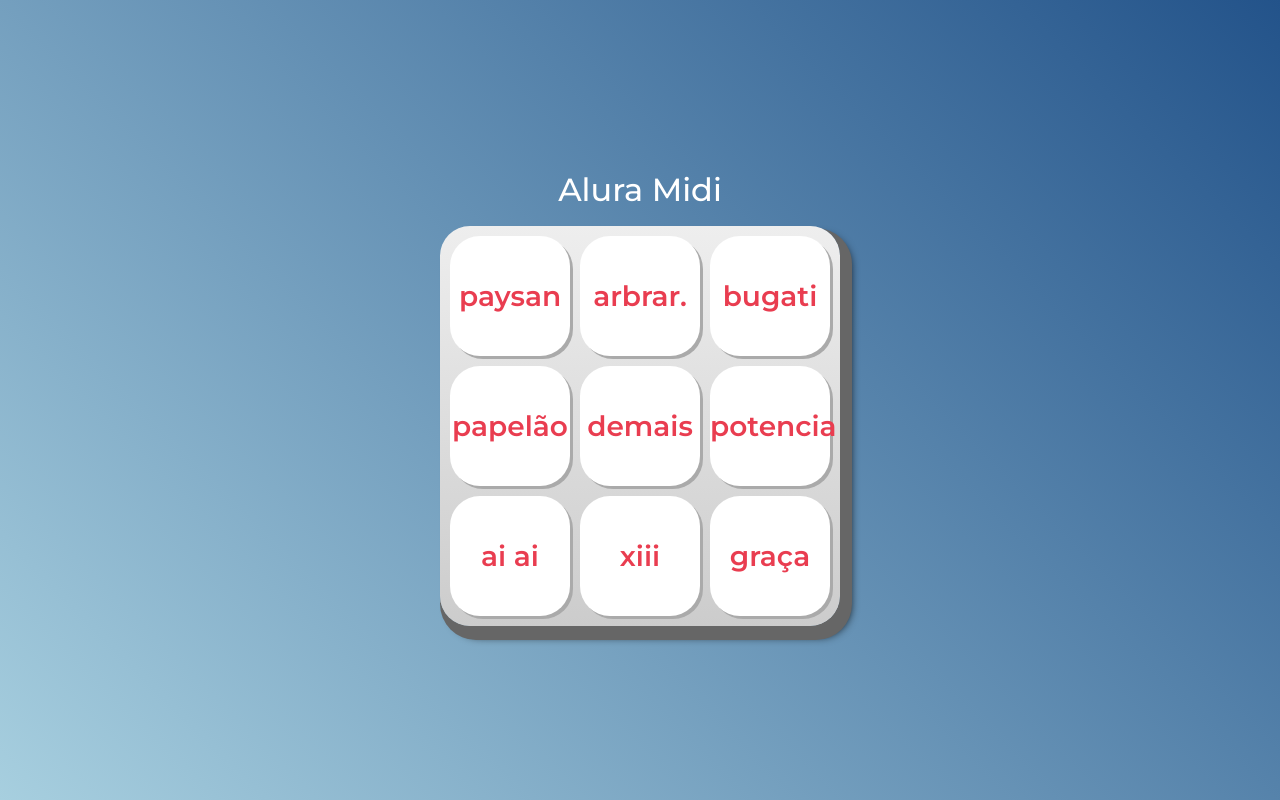
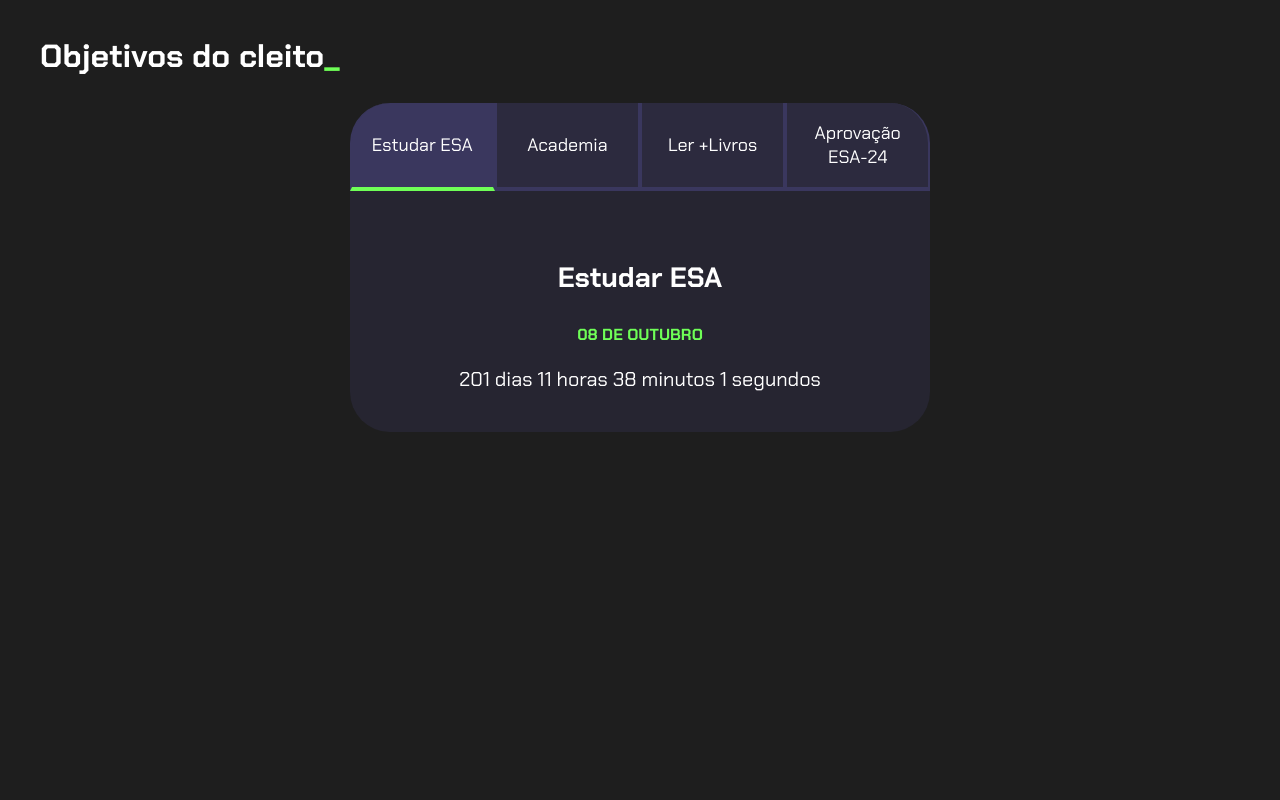
Before and after one commit to cleitoncordeirolima/java-lima, a plain HTML site: page index.html in a window 1280 px wide. Drawn offline with Linux system fonts and the light colour scheme.

Commit message:
atualizando minha pág.

```diff
--- a/index.html
+++ b/index.html
@@ -1,50 +1,45 @@
 <!DOCTYPE html>
-<html lang="pt-BR">
+<html lang="pt-br">
 <head>
     <meta charset="UTF-8">
-    <meta http-equiv="X-UA-Compatible" content="IE=edge">
     <meta name="viewport" content="width=device-width, initial-scale=1.0">
-
-    <title>Alura MIDI</title>
-
-    <link rel="preconnect" href="https://fonts.googleapis.com">
-    <link rel="preconnect" href="https://fonts.gstatic.com" crossorigin>
-    <link href="https://fonts.googleapis.com/css2?family=Montserrat:wght@500;600&display=swap" rel="stylesheet">
-
-    <link rel="icon" type="image/png" href="images/bateria.png">
-    <link rel="stylesheet" href="css/reset.css">
-    <link rel="stylesheet" href="css/estilos.css">
-
+    <title>Meus objetivos do ano</title>
+    <link rel="stylesheet" href="style.css">
 </head>
 <body>
-
-    <h1>Alura Midi</h1>
-
-    <section class="teclado">
-        <button class="tecla tecla_pom">paysan</button>
-        <button class="tecla tecla_clap">arbrar.</button>
-        <button class="tecla tecla_tim">bugati</button>
-
-        <button class="tecla tecla_puff">papelão</button>
-        <button class="tecla tecla_splash">demais</button>
-        <button class="tecla tecla_toim">potencia</button>
-
-        <button class="tecla tecla_psh">ai ai</button>
-        <button class="tecla tecla_tic">xiii</button>
-        <button class="tecla tecla_tom">graça</button>
+    <section class="conteudo-principal">
+        <h2 class="titulo-principal">Objetivos do cleito<span>_</span></h2>
+        <div class="conteudo">
+        <div class="botoes">
+            <button class="botao ativo">Estudar ESA</button>
+            <button class="botao">Academia</button>
+            <button class="botao">Ler +Livros</button>
+            <button class="botao">Aprovação ESA-24</button>
+        </div>
+        <div class="abas-textos">
+            <div class="aba-conteudo ativo">
+                <h3 class="aba-conteudo-titulo-principal">Estudar ESA</h3>
+                <h4 class="aba-conteudo-titulo-secundario">08 de outubro</h4>
+                <div class="contador"></div>
+            </div>
+            <div class="aba-conteudo">
+                <h3 class="aba-conteudo-titulo-principal">#ODEIO LEGDAY</h3>
+                <h4 class="aba-conteudo-titulo-secundario">rotina até final do ano</h4>
+                <div class="contador"></div>
+            </div>
+            <div class="aba-conteudo">
+                <h3 class="aba-conteudo-titulo-principal">+Livros</h3>
+                <h4 class="aba-conteudo-titulo-secundario">rotina até final do ano</h4>
+                <div class="contador"></div>
+            </div>
+            <div class="aba-conteudo">
+                <h3 class="aba-conteudo-titulo-principal">Aprovação ESA</h3>
+                <h4 class="aba-conteudo-titulo-secundario">10 dezembro</h4>
+                <div class="contador"></div>
+            </div>
+        </div>
+    </div>
     </section>
-
-    <audio src="sounds/paysandu.mp3" id="som_tecla_pom"></audio>
-    <audio src="sounds/arbrarbarbrradrbrdbraba.mp3" id="som_tecla_clap"></audio>
-    <audio src="sounds/iwokeupinanewbugati.mp3" id="som_tecla_tim"></audio>
-    <audio src="sounds/que papelão.mp3" id="som_tecla_puff"></audio>
-    <audio src="sounds/demais.mp3" id="som_tecla_splash"></audio>
-    <audio src="sounds/reiclash.mp3" id="som_tecla_toim"></audio>
-    <audio src="sounds/ai ai ai.mp3" id="som_tecla_psh"></audio>
-    <audio src="sounds/xiii.mp3" id="som_tecla_tic"></audio>
-    <audio src="sounds/sem graça.mp3" id="som_tecla_tom"></audio>
-
     <script src="main.js"></script>
-
 </body>
 </html>
--- a/main.js
+++ b/main.js
@@ -1,18 +1,55 @@
-function tocaSom (idElementoAudio) {
-  document.querySelector(idElementoAudio).play();
+const botoes = document.querySelectorAll(".botao");
+const textos = document.querySelectorAll(".aba-conteudo");
+
+for (let i = 0; i < botoes.length; i++) {
+    botoes[i].onclick = function () {
+
+        for (let j = 0; j < botoes.length; j++) {
+            botoes[j].classList.remove("ativo");
+            textos[j].classList.remove("ativo");
+        }
+
+        botoes[i].classList.add("ativo");
+        textos[i].classList.add("ativo");
+    }
 }
 
-const listaDeTeclas = document.querySelectorAll('.tecla');
+const contadores = document.querySelectorAll(".contador");
+const tempoObjetivo1 = new Date("2024-10-08T00:00:00");
+const tempoObjetivo2 = new Date("2024-12-31T00:00:00");
+const tempoObjetivo3 = new Date("2024-12-31T00:00:00");
+const tempoObjetivo4 = new Date("2024-12-10T00:00:00");
 
-//para
-for (let contador = 0; contador < listaDeTeclas.length; contador++) {
+const tempos = [tempoObjetivo1,tempoObjetivo2,tempoObjetivo3,tempoObjetivo4];
 
-  const tecla = listaDeTeclas[contador];
-  const instrumento = tecla.classList[1];
-  const idAudio = `#som_${instrumento}`; //template string
 
-  tecla.onclick = function () {
-      tocaSom(idAudio);
-  }
+function calculaTempo(tempoObjetivo) {
+    let tempoAtual = new Date();
+    let tempoFinal = tempoObjetivo - tempoAtual;
+    let segundos = Math.floor(tempoFinal / 1000);
+    let minutos = Math.floor(segundos / 60);
+    let horas = Math.floor(minutos / 60);
+    let dias = Math.floor(horas / 24);
 
+    segundos %= 60;
+    minutos %= 60;
+    horas %= 24;
+    if (tempoFinal > 0){
+        return dias + " dias " + horas + " horas " + minutos + " minutos " + segundos + " segundos";
+    } else {
+        return "Prazo Finalizado";
+    }
 }
+
+function atualizaCronometro(){
+    for (let i=0; i<contadores.length;i++){
+        contadores[i].textContent = calculaTempo(tempos[i]);
+    }
+}
+
+function comecaCronometro(){
+    atualizaCronometro();
+    setInterval(atualizaCronometro,1000);
+}
+
+comecaCronometro();
--- /dev/null
+++ b/style.css
@@ -0,0 +1,108 @@
+@import url('https://fonts.googleapis.com/css2?family=Chakra+Petch:wght@400;700&display=swap');
+
+:root {
+    --cor-de-fundo: #1E1E1E;
+    --verde: #6FFF57;
+    --branco: #FFFFFF;
+    --botao-ativo: #3A375E;
+    --botao-inativo: rgba(58, 55, 94, 0.5);
+    --texto-fundo: rgba(58, 55, 94, 0.3);
+}
+
+body {
+    background-color: var(--cor-de-fundo);
+    color: var(--branco);
+    font-family: 'Chakra Petch', sans-serif;
+}
+
+
+.conteudo-principal {
+    display: flex;
+    flex-direction: column;
+    justify-content: center;
+    align-items: center;
+    max-width: 1200px;
+    width: 100%;
+    margin: 0 auto;
+}
+
+.titulo-principal {
+    text-align: left;
+    width: 100%;
+    font-size: 32px;
+}
+
+.titulo-principal span {
+    color: var(--verde);
+}
+
+
+.botao {
+    font-family: 'Chakra Petch', sans-serif;
+    background-color: var(--botao-inativo);
+    color: var(--branco);
+    display: flex;
+    justify-content: center;
+    padding: 1em;
+    font-size: 18px;
+    align-items: center;
+    width: 100%;
+    border-bottom: 4px solid var(--botao-ativo);
+    border-left: 2px solid var(--botao-ativo);
+    border-right: 2px solid var(--botao-ativo);
+    border-top: none;
+}
+
+.botao:first-child {
+    border-radius: 40px 40px 0 0;
+}
+
+.botoes {
+    display: block;
+}
+
+.botao.ativo{
+    background-color: var(--botao-ativo);
+    border-bottom: 4px solid var(--verde);
+}
+
+.abas-textos{
+    background-color: var(--texto-fundo);
+    padding: 40px;
+    border-radius: 0 0 40px 40px;
+}
+.aba-conteudo.ativo{
+    display:block;
+}
+
+.aba-conteudo{
+    display: none;
+}
+
+.aba-conteudo-titulo-principal{
+    font-size: 28px;
+    text-align: center;
+}
+.aba-conteudo-titulo-secundario{
+    text-align: center;
+    color: var(--verde);
+    text-transform: uppercase;
+}
+.contador{
+    font-size: 20px;
+    text-align: center;
+}
+
+@media screen and (min-width: 768px) {
+    .botoes {
+        display: flex;
+    }
+
+    .botao:first-child {
+        border-radius: 40px 0 0 0;
+    }
+
+    .botao:last-child {
+        border-radius: 0 40px 0 0;
+    }
+}
```
